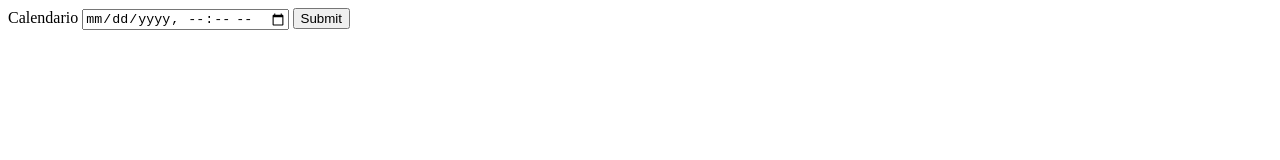
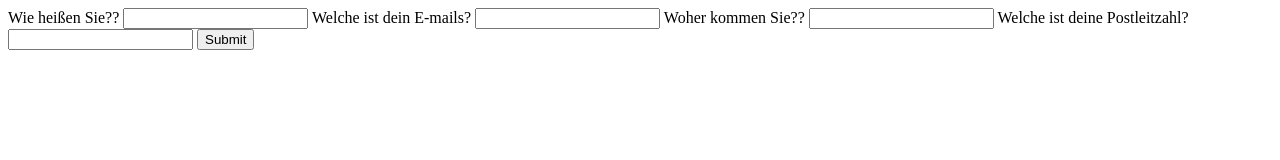
Before and after one commit to Vorpsett/training-HTML-CSS-and-JS, a plain HTML site: page claseCalendario/index.html in a window 1280 px wide. Drawn offline with Linux system fonts and the light colour scheme.

Commit message:
He creado una manera de auto completar y crear requerimiento ṕara una pagina web

```diff
--- a/claseCalendario/index.html
+++ b/claseCalendario/index.html
@@ -7,7 +7,31 @@
     <title>Calendario</title>
 </head>
 <body>
-    <!-- <form action="">
+    <form action="">
+        <label for="name">
+            <span>Wie heißen Sie??</span>
+            <input type="text" name="name" id="name" autocomplete="name" required>
+        </label>
+        <label for="emails">
+            <span>Welche ist dein E-mails?</span>
+            <input type="email" name="emails" id="emails" autocomplete="email" required>
+        </label>
+        <label for="Land">
+            <span>Woher kommen Sie??</span>
+            <input type="text" name="Land" id="Land" autocomplete="country" required>
+        </label>
+        <label for="Postleitzahl">
+            <span>Welche ist deine Postleitzahl?</span>
+            <input type="text" name="Postleitzahl" id="Postleitzahl" autocomplete="postal-code" required>
+        </label>
+        <input type="submit">
+    </form>
+</body>
+
+</html>
+
+
+<!-- <form action="">
         <label for="Zeit">
             <span>Hora</span>
             <input type="time" id="Zeit" name="zeit" />
@@ -23,14 +47,11 @@
         </label>
         <input type="submit">
     </form> -->
-    <form action="">
+    <!-- <form action="">
         <label for="Kalender">
 
             <span  >Calendario</span>
             <input type="datetime-local" id="Kalender" name="Kalender" />
         </label>
         <input type="submit">
-    </form>
-</body>
-
-</html>
+    </form> -->
```
